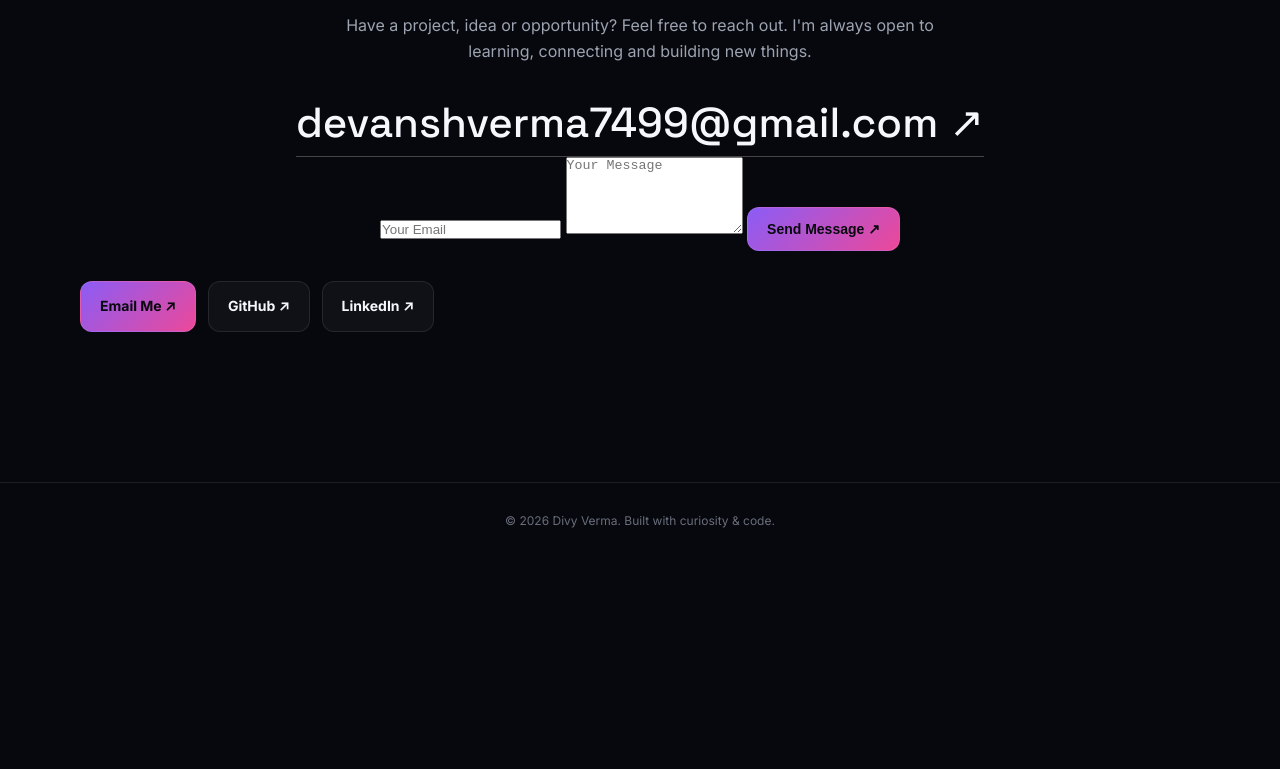
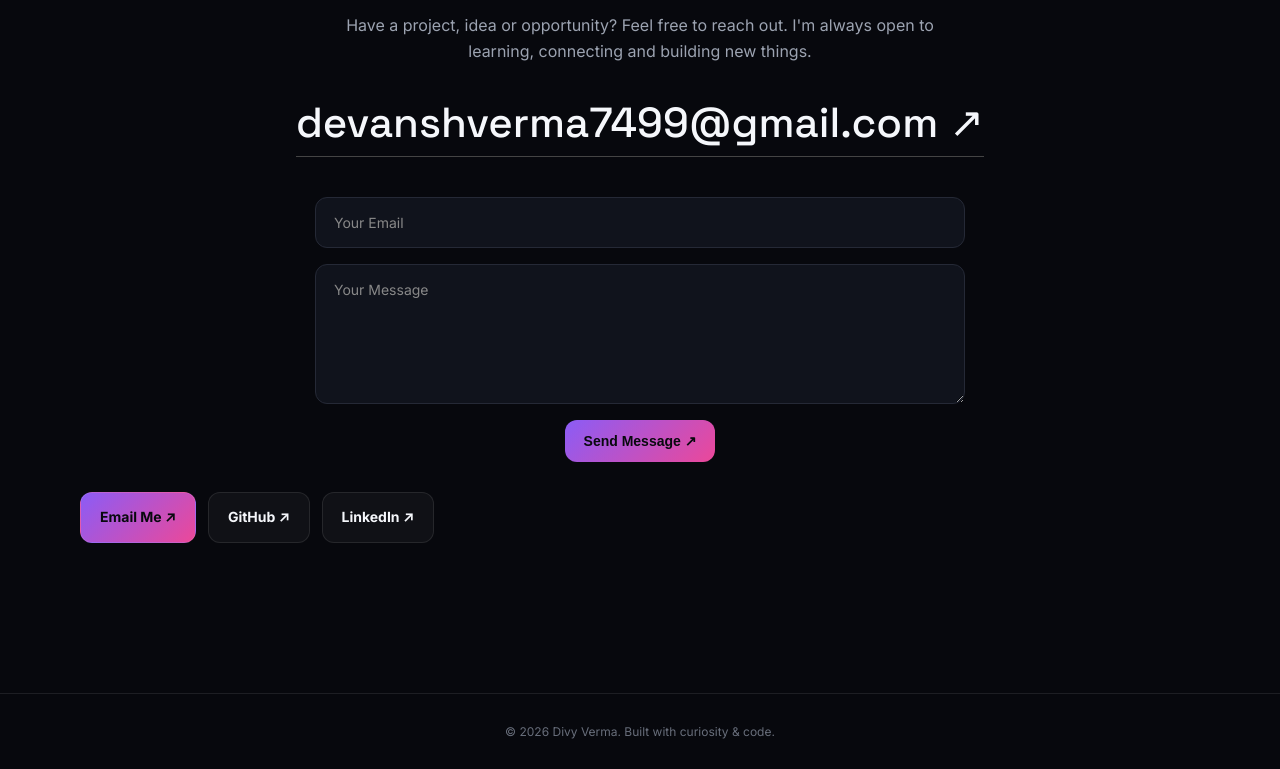
Before and after one commit to devanshverma7499-eng/portfolio, a plain HTML site: page index.html in a window 1280 px wide. Shown: the part 3839-4608 px from the top of the page. Before the commit the page ends 4397 px from the top, so only its background shows below. Drawn offline with Linux system fonts and the light colour scheme.

Commit message:
Update style.css

```diff
--- a/style.css
+++ b/style.css
@@ -431,3 +431,48 @@ nav a:hover {
     transform: translateY(-4px);
     box-shadow: 0 10px 25px rgba(139, 92, 246, 0.3);
 }
+/* Contact Form */
+.contact-form {
+  max-width: 650px;
+  margin: 40px auto 0;
+  display: flex;
+  flex-direction: column;
+  gap: 16px;
+}
+
+.contact-form input,
+.contact-form textarea {
+  width: 100%;
+  padding: 16px 18px;
+  background: #10131c;
+  border: 1px solid #252936;
+  border-radius: 12px;
+  color: #fff;
+  font-family: inherit;
+  font-size: 14px;
+  outline: none;
+  box-sizing: border-box;
+  transition: 0.3s ease;
+}
+
+.contact-form input::placeholder,
+.contact-form textarea::placeholder {
+  color: #888;
+}
+
+.contact-form input:focus,
+.contact-form textarea:focus {
+  border-color: #7c5cff;
+  box-shadow: 0 0 20px rgba(124, 92, 255, 0.15);
+}
+
+.contact-form textarea {
+  resize: vertical;
+  min-height: 140px;
+}
+
+.contact-form button {
+  align-self: center;
+  border: none;
+  cursor: pointer;
+}
```
